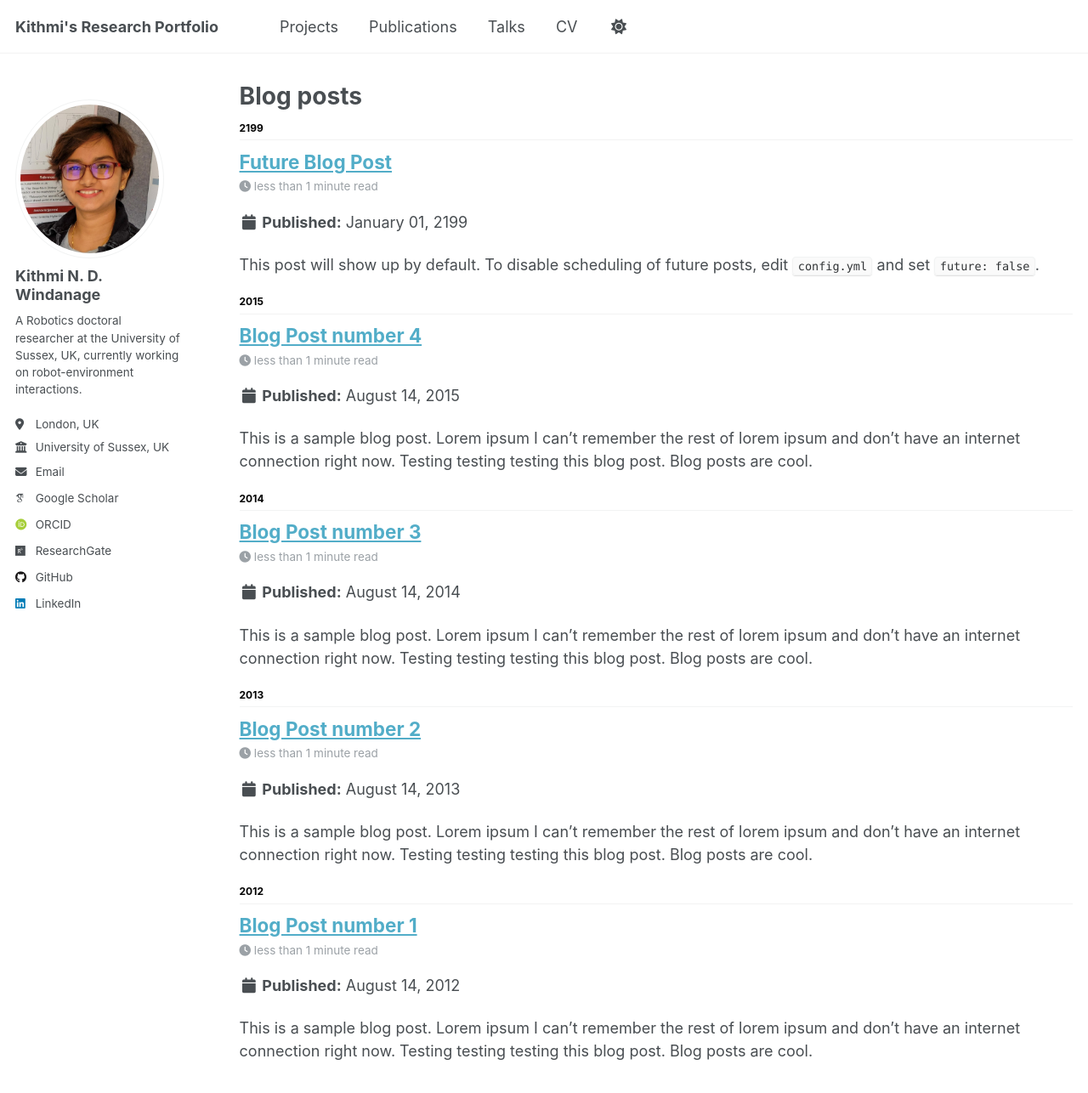
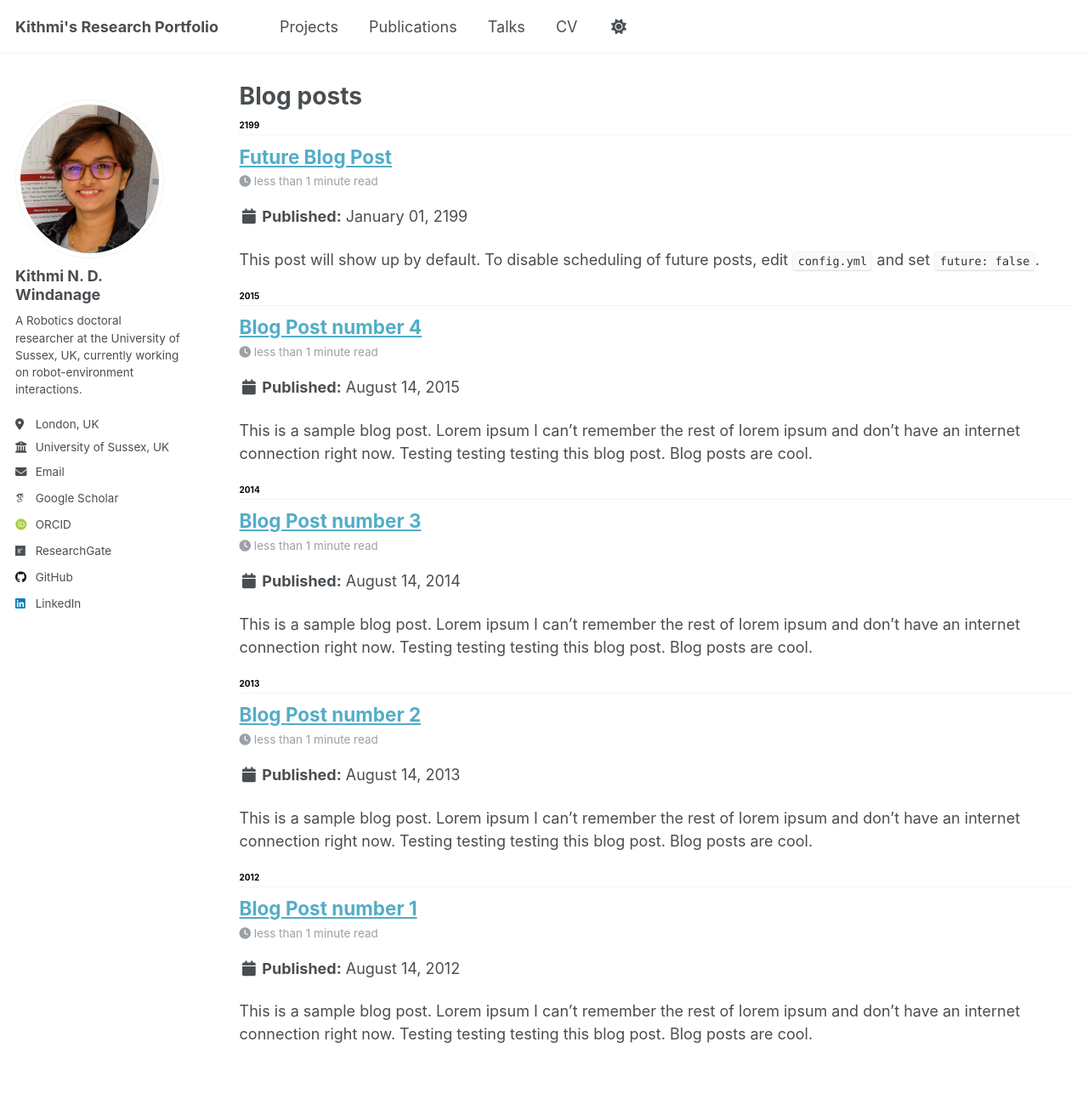
Before and after one commit to KithmiNDWidanage/KithmiNDWidanage.github.io, a Jekyll site: the page built from _pages/year-archive.html, in a window 1280 px wide and 1400 px high. Shown: the top 1286 px of the window at 85% size. Built offline with Jekyll 4.4.1, drawn with Linux system fonts in a browser that asks for light colours; some web fonts are replaced.

Commit message:
test style changes 1

```diff
--- a/_sass/layout/_archive.scss
+++ b/_sass/layout/_archive.scss
@@ -30,7 +30,7 @@
 .archive__subtitle {
   margin: 1.414em 0 0;
   padding-bottom: 0.5em;
-  font-size: 12px;//$type-size-5;
+  font-size: x-small;//$type-size-5;
   color: black; //var(--global-text-color-light);
   border-bottom: 1px solid var(--global-border-color);
 
```
